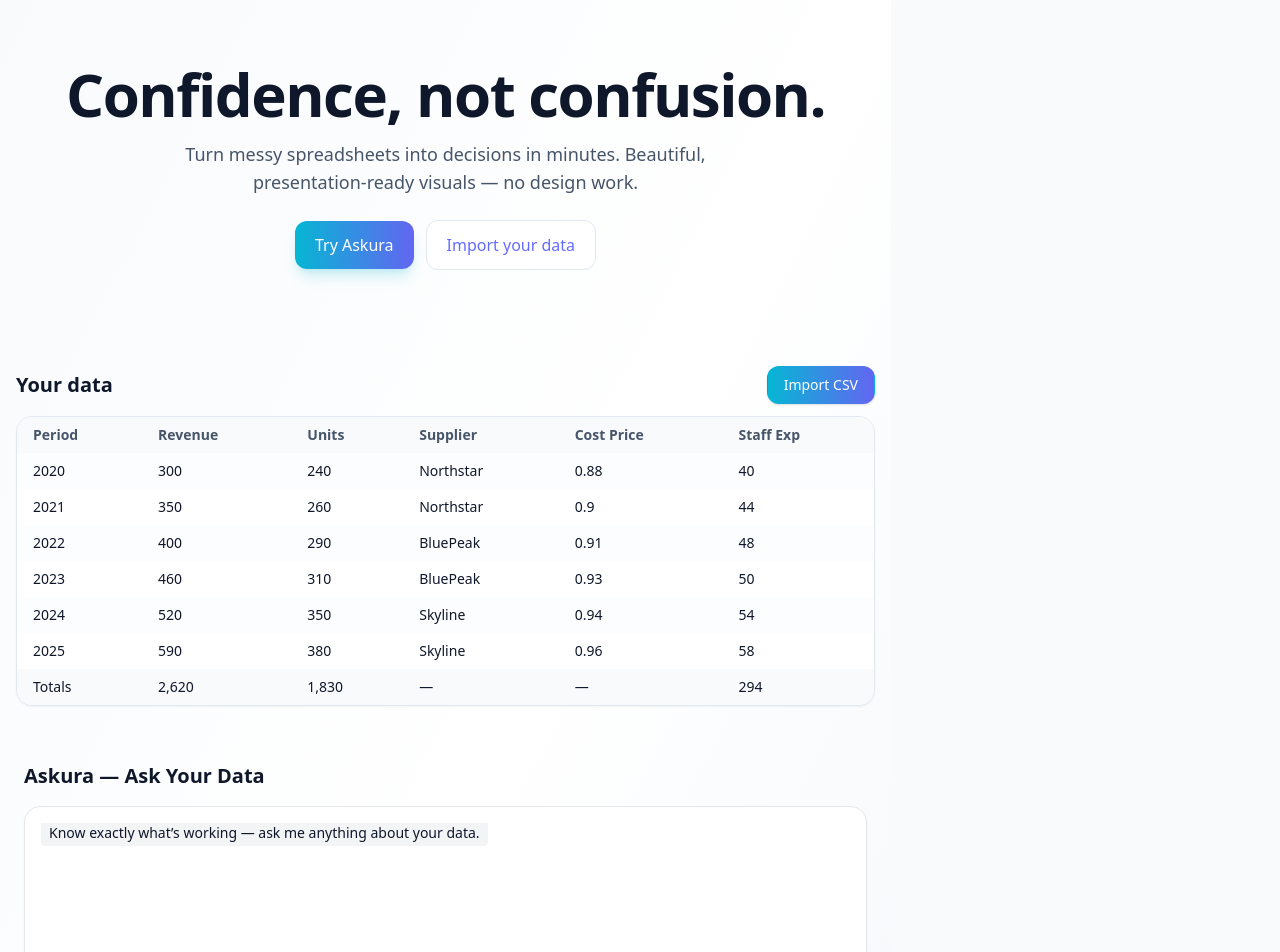
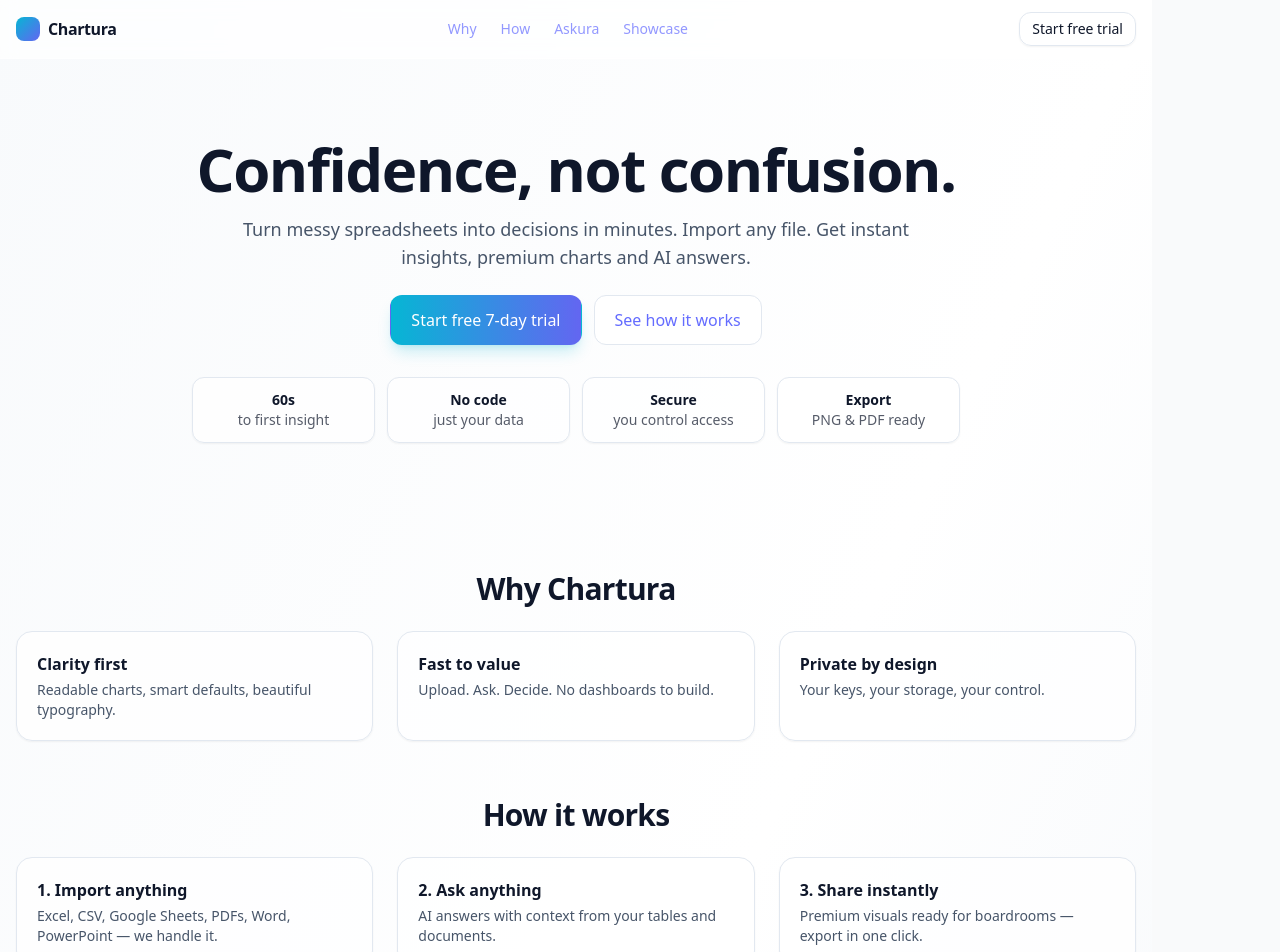
Before and after one commit to chartura/chartura-demo, a React (Vite) app: page / in a window 1280 px wide. Shown: the top 952 px of the page. Built offline with nearby package versions, Linux system fonts and the light colour scheme.

Commit message:
Homepage: premium narrative, full-height layout, trial gate on import

```diff
--- a/src/HomePage.tsx
+++ b/src/HomePage.tsx
@@ -1,5 +1,6 @@
 import { useMemo, useRef, useState } from 'react';
 import PremiumShowcase from './sections/PremiumShowcase';
+import TrialModal from './components/TrialModal';
 
 interface Row {
   period: string;
@@ -83,10 +84,27 @@
   const [messages, setMessages] = useState<{ role: 'user' | 'ai'; text: string }[]>([
     { role: 'ai', text: 'Know exactly what’s working — ask me anything about your data.' }
   ]);
+  const [showTrial, setShowTrial] = useState(false);
+  const [trialActive, setTrialActive] = useState<boolean>(() => {
+    if (typeof window === 'undefined') return false;
+    return localStorage.getItem('trialActive') === 'true';
+  });
 
-  // File input ref
   const fileRef = useRef<HTMLInputElement | null>(null);
   const [importErr, setImportErr] = useState<string>('');
+
+  function gateOr(fn: () => void) {
+    if (trialActive) return fn();
+    setShowTrial(true);
+  }
+
+  function startTrial() {
+    setTrialActive(true);
+    if (typeof window !== 'undefined') localStorage.setItem('trialActive', 'true');
+    setShowTrial(false);
+    // auto open file picker after enabling trial
+    setTimeout(() => fileRef.current?.click(), 50);
+  }
 
   async function send() {
     const q = input.trim();
@@ -98,7 +116,7 @@
   }
 
   function onPickFile() {
-    fileRef.current?.click();
+    gateOr(() => fileRef.current?.click());
   }
 
   function onFileChange(e: React.ChangeEvent<HTMLInputElement>) {
@@ -106,29 +124,52 @@
     if (!file) return;
     setImportErr('');
     const ext = file.name.split('.').pop()?.toLowerCase();
-    if (ext !== 'csv') {
-      setImportErr('Please upload a CSV file (Excel export is fine).');
-    }
+    const supportedClient = ['csv', 'tsv', 'json', 'txt'];
+    const willDoServer = ['xlsx','xls','pdf','docx','pptx','pages','numbers','key'];
+
+    if (ext && supportedClient.includes(ext)) {
       const fr = new FileReader();
       fr.onload = () => {
         try {
           const text = String(fr.result || '');
-        const imported = parseCsvToRows(text);
+          if (ext === 'csv' || ext === 'tsv') {
+            const normalized = ext === 'tsv' ? text.replace(/\t/g, ',') : text;
+            const imported = parseCsvToRows(normalized);
             if (imported.length === 0) {
-          setImportErr('No rows found. Make sure your CSV has a header with: period,revenue,units,supplier,costPrice,staffExp');
+              setImportErr('No rows found. Make sure your CSV/TSV has a header with: period,revenue,units,supplier,costPrice,staffExp');
             } else {
               setRows(imported);
             }
+          } else if (ext === 'json') {
+            const parsed = JSON.parse(text);
+            if (Array.isArray(parsed)) setRows(parsed as Row[]);
+            else setImportErr('JSON must be an array of objects with the expected columns.');
+          } else if (ext === 'txt') {
+            // naive parse: numbers per line, period inferred as index
+            const lines = text.split(/\r?\n/).filter(Boolean);
+            const imported: Row[] = lines.map((line, i) => {
+              const nums = line.split(/[,\s]+/).map(n => Number(n));
+              return { period: String(i + 1), revenue: nums[0] || 0, units: nums[1] || 0, supplier: 'Unknown', costPrice: 0, staffExp: 0 };
+            });
+            setRows(imported);
+          }
         } catch (err: any) {
-        setImportErr('Could not read the file. Try saving as CSV and uploading again.');
+          setImportErr('Could not read the file. Try CSV/TSV/JSON or use Excel export.');
         }
       };
       fr.readAsText(file);
+    } else if (ext && willDoServer.includes(ext)) {
+      setImportErr('This file type will be parsed on the server in your dashboard (trial required).');
+      // TODO: send to /api/upload for server-side parsing once dashboard is live.
+    } else {
+      setImportErr('Unsupported file type. Try CSV/TSV/JSON or Excel export.');
+    }
+
     // Reset input value so re-uploading the same file triggers change
     e.target.value = '';
   }
 
-  // Compute table columns and totals
+  // Compute table totals
   const totals = useMemo(() => {
     const sum = (k: keyof Row) => rows.reduce((s, r) => s + (Number(r[k]) || 0), 0);
     return { revenue: sum('revenue'), units: sum('units'), staffExp: sum('staffExp') };
@@ -136,38 +177,109 @@
 
   return (
     <div className="font-inter min-h-screen flex flex-col bg-gradient-to-br from-slate-50 via-white to-slate-100 text-slate-900">
+      {/* Sticky Nav */}
+      <header className="sticky top-0 z-30 backdrop-blur bg-white/70 border-b border-white/40">
+        <div className="mx-auto max-w-6xl px-4 py-3 flex items-center justify-between">
+          <div className="flex items-center gap-2">
+            <div className="h-6 w-6 rounded-lg bg-gradient-to-br from-cyan-500 to-indigo-500" />
+            <span className="font-semibold tracking-tight">Chartura</span>
+          </div>
+          <nav className="hidden md:flex items-center gap-6 text-sm">
+            <a className="opacity-70 hover:opacity-100 transition" href="#why">Why</a>
+            <a className="opacity-70 hover:opacity-100 transition" href="#how">How</a>
+            <a className="opacity-70 hover:opacity-100 transition" href="#askura">Askura</a>
+            <a className="opacity-70 hover:opacity-100 transition" href="#showcase">Showcase</a>
+          </nav>
+          <button onClick={() => gateOr(() => fileRef.current?.click())} className="rounded-xl border border-slate-200 bg-white/70 px-3 py-1.5 text-sm font-medium shadow-sm hover:shadow transition">
+            Start free trial
+          </button>
+        </div>
+      </header>
+
       {/* Hero */}
       <section className="relative overflow-hidden">
         <div className="absolute inset-0 -z-10 bg-[radial-gradient(60%_60%_at_50%_0%,rgba(14,165,233,0.12),transparent_60%)]" />
-        <div className="mx-auto max-w-6xl px-4 py-16 text-center">
+        <div className="mx-auto max-w-6xl px-4 py-20 text-center">
           <h1 className="text-4xl md:text-6xl font-extrabold tracking-tight">
             Confidence, not confusion.
           </h1>
           <p className="mx-auto mt-4 max-w-2xl text-base md:text-lg text-slate-600">
-            Turn messy spreadsheets into decisions in minutes. Beautiful, presentation‑ready visuals — no design work.
+            Turn messy spreadsheets into decisions in minutes. Import any file. Get instant insights, premium charts and AI answers.
           </p>
           <div className="mt-6 flex items-center justify-center gap-3">
-            <a href="#askura" className="rounded-xl bg-gradient-to-r from-cyan-500 to-indigo-500 px-5 py-3 text-white font-medium shadow-lg shadow-cyan-500/20 hover:shadow-xl hover:shadow-cyan-500/30 transition">
-              Try Askura
+            <button onClick={() => gateOr(() => fileRef.current?.click())} className="rounded-xl bg-gradient-to-r from-cyan-500 to-indigo-500 px-5 py-3 text-white font-medium shadow-lg shadow-cyan-500/20 hover:shadow-xl hover:shadow-cyan-500/30 transition">
+              Start free 7‑day trial
+            </button>
+            <a href="#how" className="rounded-xl border border-slate-200 bg-white px-5 py-3 font-medium hover:shadow-md transition">
+              See how it works
             </a>
-            <a href="#data" className="rounded-xl border border-slate-200 bg-white px-5 py-3 font-medium hover:shadow-md transition">
-              Import your data
-            </a>
+          </div>
+
+          <div className="mt-8 grid grid-cols-2 md:grid-cols-4 gap-3 max-w-3xl mx-auto text-sm">
+            <div className="rounded-xl border border-slate-200 bg-white/80 p-3 shadow-sm">
+              <div className="font-semibold">60s</div>
+              <div className="opacity-70">to first insight</div>
+            </div>
+            <div className="rounded-xl border border-slate-200 bg-white/80 p-3 shadow-sm">
+              <div className="font-semibold">No code</div>
+              <div className="opacity-70">just your data</div>
+            </div>
+            <div className="rounded-xl border border-slate-200 bg-white/80 p-3 shadow-sm">
+              <div className="font-semibold">Secure</div>
+              <div className="opacity-70">you control access</div>
+            </div>
+            <div className="rounded-xl border border-slate-200 bg-white/80 p-3 shadow-sm">
+              <div className="font-semibold">Export</div>
+              <div className="opacity-70">PNG & PDF ready</div>
+            </div>
           </div>
         </div>
       </section>
 
-      {/* Main content */}
       <main className="flex-1">
+        {/* Why */}
+        <section id="why" className="mx-auto max-w-6xl px-4 py-12">
+          <h2 className="text-2xl md:text-3xl font-bold tracking-tight text-center">Why Chartura</h2>
+          <div className="mt-6 grid gap-6 md:grid-cols-3">
+            {[
+              { title: 'Clarity first', desc: 'Readable charts, smart defaults, beautiful typography.' },
+              { title: 'Fast to value', desc: 'Upload. Ask. Decide. No dashboards to build.' },
+              { title: 'Private by design', desc: 'Your keys, your storage, your control.' },
+            ].map((f, i) => (
+              <div key={i} className="rounded-2xl border border-slate-200 bg-white/80 p-5 shadow-sm">
+                <div className="text-base font-semibold">{f.title}</div>
+                <p className="mt-1 text-sm text-slate-600">{f.desc}</p>
+              </div>
+            ))}
+          </div>
+        </section>
+
+        {/* How */}
+        <section id="how" className="mx-auto max-w-6xl px-4 py-2">
+          <h2 className="text-2xl md:text-3xl font-bold tracking-tight text-center">How it works</h2>
+          <div className="mt-6 grid gap-6 md:grid-cols-3">
+            {[
+              { title: '1. Import anything', desc: 'Excel, CSV, Google Sheets, PDFs, Word, PowerPoint — we handle it.' },
+              { title: '2. Ask anything', desc: 'AI answers with context from your tables and documents.' },
+              { title: '3. Share instantly', desc: 'Premium visuals ready for boardrooms — export in one click.' },
+            ].map((s, i) => (
+              <div key={i} className="rounded-2xl border border-slate-200 bg-white/80 p-5 shadow-sm">
+                <div className="text-base font-semibold">{s.title}</div>
+                <p className="mt-1 text-sm text-slate-600">{s.desc}</p>
+              </div>
+            ))}
+          </div>
+        </section>
+
         {/* Data import + table */}
-        <section id="data" className="mx-auto max-w-6xl px-4 py-8">
+        <section id="data" className="mx-auto max-w-6xl px-4 py-10">
           <div className="flex items-center justify-between gap-3 mb-3">
             <h2 className="text-xl font-semibold">Your data</h2>
             <div className="flex items-center gap-2">
               <input
                 ref={fileRef}
                 type="file"
-                accept=".csv,text/csv"
+                accept=".csv,.tsv,.json,.txt,.xlsx,.xls,.pdf,.docx,.pptx,.pages,.numbers,.key"
                 onChange={onFileChange}
                 className="hidden"
               />
@@ -175,7 +287,7 @@
                 onClick={onPickFile}
                 className="rounded-xl bg-gradient-to-r from-cyan-500 to-indigo-500 px-4 py-2 text-white text-sm font-medium shadow hover:opacity-95"
               >
-                Import CSV
+                Import file
               </button>
             </div>
           </div>
@@ -207,11 +319,11 @@
               <tfoot className="bg-slate-50">
                 <tr className="font-medium">
                   <td className="px-4 py-2">Totals</td>
-                  <td className="px-4 py-2">{totals.revenue.toLocaleString()}</td>
-                  <td className="px-4 py-2">{totals.units.toLocaleString()}</td>
+                  <td className="px-4 py-2">{rows.reduce((s, r) => s + r.revenue, 0).toLocaleString()}</td>
+                  <td className="px-4 py-2">{rows.reduce((s, r) => s + r.units, 0).toLocaleString()}</td>
                   <td className="px-4 py-2">—</td>
                   <td className="px-4 py-2">—</td>
-                  <td className="px-4 py-2">{totals.staffExp.toLocaleString()}</td>
+                  <td className="px-4 py-2">{rows.reduce((s, r) => s + r.staffExp, 0).toLocaleString()}</td>
                 </tr>
               </tfoot>
             </table>
@@ -263,6 +375,14 @@
           </div>
         </div>
       </footer>
+
+      {/* Trial modal */}
+      <TrialModal
+        open={showTrial}
+        onClose={() => setShowTrial(false)}
+        onStartTrial={startTrial}
+        onUseDemo={() => setShowTrial(false)}
+      />
     </div>
   );
 }
--- /dev/null
+++ b/src/components/TrialModal.tsx
@@ -0,0 +1,62 @@
+import { useEffect } from 'react';
+
+interface TrialModalProps {
+  open: boolean;
+  onClose: () => void;
+  onStartTrial: () => void;
+  onUseDemo?: () => void;
+}
+
+export default function TrialModal({ open, onClose, onStartTrial, onUseDemo }: TrialModalProps) {
+  useEffect(() => {
+    if (!open) return;
+    const onEsc = (e: KeyboardEvent) => e.key === 'Escape' && onClose();
+    document.addEventListener('keydown', onEsc);
+    return () => document.removeEventListener('keydown', onEsc);
+  }, [open, onClose]);
+
+  if (!open) return null;
+  return (
+    <div className="fixed inset-0 z-50 flex items-center justify-center p-4">
+      <div className="absolute inset-0 bg-slate-900/60" onClick={onClose} />
+      <div className="relative w-full max-w-md rounded-2xl bg-white shadow-2xl border border-slate-200 p-6">
+        <h3 className="text-xl font-semibold text-slate-900">Start your free 7‑day trial</h3>
+        <p className="mt-2 text-sm text-slate-600">
+          Import your own files and get instant insights, charts, and AI answers. No credit card required for the trial.
+        </p>
+
+        <ul className="mt-4 space-y-2 text-sm text-slate-700">
+          <li>• Upload Excel, CSV, Google Sheets exports</li>
+          <li>• Bring PDFs, Word, PowerPoint — we’ll parse the tables</li>
+          <li>• Ask the AI anything about your data</li>
+          <li>• Export presentation‑ready visuals</li>
+        </ul>
+
+        <div className="mt-6 flex flex-col sm:flex-row gap-2">
+          <button
+            onClick={onStartTrial}
+            className="flex-1 rounded-xl bg-gradient-to-r from-cyan-500 to-indigo-500 text-white px-4 py-2 font-medium hover:opacity-95"
+          >
+            Start free trial
+          </button>
+          {onUseDemo && (
+            <button
+              onClick={onUseDemo}
+              className="flex-1 rounded-xl border border-slate-300 bg-white px-4 py-2 font-medium hover:shadow-sm"
+            >
+              Continue with demo data
+            </button>
+          )}
+        </div>
+
+        <button
+          onClick={onClose}
+          className="absolute top-3 right-3 rounded-full border border-slate-200 w-8 h-8 flex items-center justify-center hover:bg-slate-50"
+          aria-label="Close"
+        >
+          ×
+        </button>
+      </div>
+    </div>
+  );
+}
```
Lines whose indentation alone changed are shown as unchanged.
